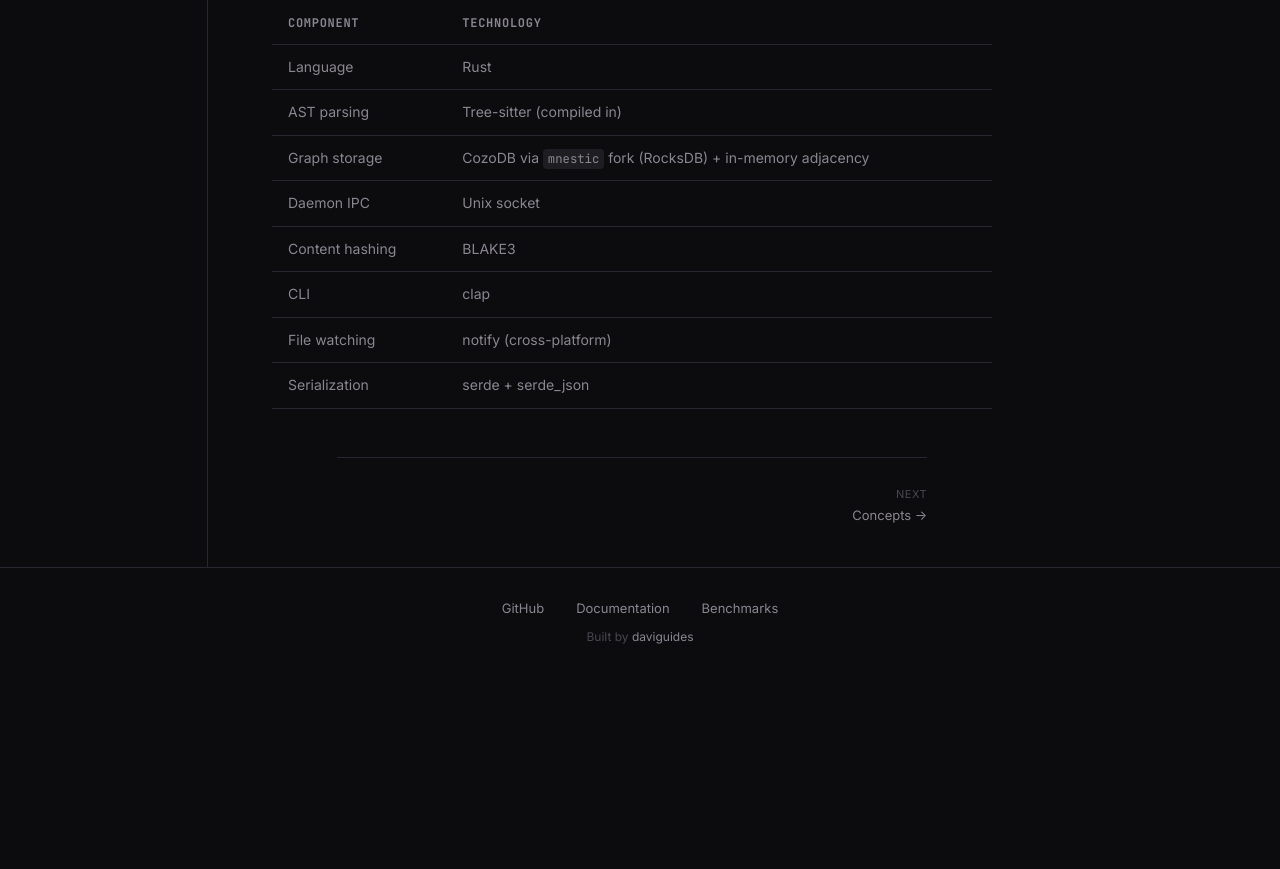
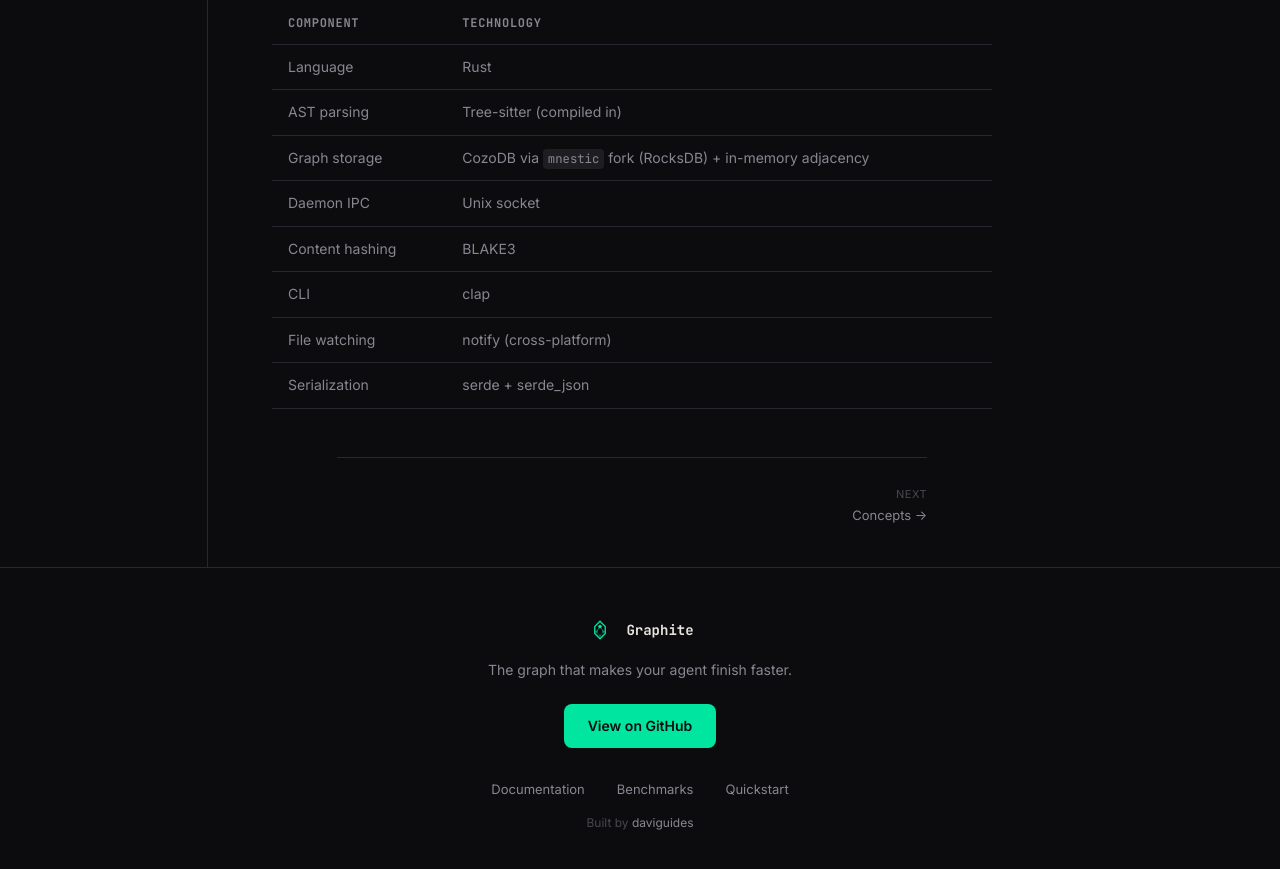
Before and after one commit to daviguides/graphite, an Astro site in the folder site/: page /docs/architecture in a window 1280 px wide. Shown: the part 2627-3496 px from the top of the page. Before the commit the page ends 3304 px from the top, so only its background shows below. Built offline with nearby package versions, Linux system fonts and the light colour scheme; Astro itself is replaced by a stand-in of ours; some packages are replaced by stand-ins of ours.

Commit message:
fix(site): remove icon+name from hero, add icon+name+CTA to footer

```diff
--- a/site/src/components/Footer.astro
+++ b/site/src/components/Footer.astro
@@ -1,13 +1,19 @@
 ---
 const base = import.meta.env.BASE_URL.replace(/\/$/, '');
 ---
-<footer class="border-t border-border-dim py-8 text-center text-text-dim text-xs">
+<footer class="border-t border-border-dim py-12 text-center">
   <div class="max-w-7xl mx-auto px-4 md:px-6">
-    <div class="flex justify-center gap-8 mb-3 text-[0.8125rem]">
-      <a href="https://github.com/daviguides/graphite" class="text-text-secondary hover:text-accent no-underline">GitHub</a>
+    <div class="flex items-center justify-center gap-3 mb-4">
+      <img src={`${base}/favicon.svg`} alt="" width="28" height="28" />
+      <span class="font-mono text-sm font-bold text-text-primary">Graphite</span>
+    </div>
+    <p class="text-text-secondary text-sm mb-6">The graph that makes your agent finish faster.</p>
+    <a href="https://github.com/daviguides/graphite" class="inline-flex items-center gap-2 bg-accent text-ground font-semibold text-sm px-6 py-3 rounded-lg hover:opacity-90 no-underline transition-opacity">View on GitHub</a>
+    <div class="flex justify-center gap-8 mt-8 mb-4 text-[0.8125rem]">
       <a href={`${base}/docs/architecture`} class="text-text-secondary hover:text-accent no-underline">Documentation</a>
       <a href={`${base}/docs/benchmarks`} class="text-text-secondary hover:text-accent no-underline">Benchmarks</a>
+      <a href={`${base}/docs/quickstart`} class="text-text-secondary hover:text-accent no-underline">Quickstart</a>
     </div>
-    <p>Built by <a href="https://github.com/daviguides" class="text-text-secondary hover:text-text-primary no-underline">daviguides</a></p>
+    <p class="text-text-dim text-xs">Built by <a href="https://github.com/daviguides" class="text-text-secondary hover:text-text-primary no-underline">daviguides</a></p>
   </div>
 </footer>
--- a/site/src/pages/index.astro
+++ b/site/src/pages/index.astro
@@ -9,10 +9,6 @@
   <div class="container">
     <h1>The graph that makes your<br><span class="accent">agent finish faster</span></h1>
     <p class="subtitle">Embedded code-graph engine for AI code assistants. One Rust daemon per repo extracts dependencies via Tree-sitter, serves blast radius with source inline. Your agent acts in turn 1, not turn 15.</p>
-    <div style="display: flex; align-items: center; justify-content: center; gap: 10px; margin-bottom: 20px;">
-      <img src={`${base}/favicon.svg`} alt="" width="36" height="36" />
-      <span style="font-family: var(--font-mono); font-size: 20px; font-weight: 700; color: var(--color-text-primary);">Graphite</span>
-    </div>
     <a href="https://github.com/daviguides/graphite" class="hero-cta">View on GitHub</a>
     <p class="hero-links">Rust &middot; Single binary &middot; CozoDB + in-memory adjacency &middot; <a href={`${base}/docs/architecture`}>Docs</a></p>
 
```
